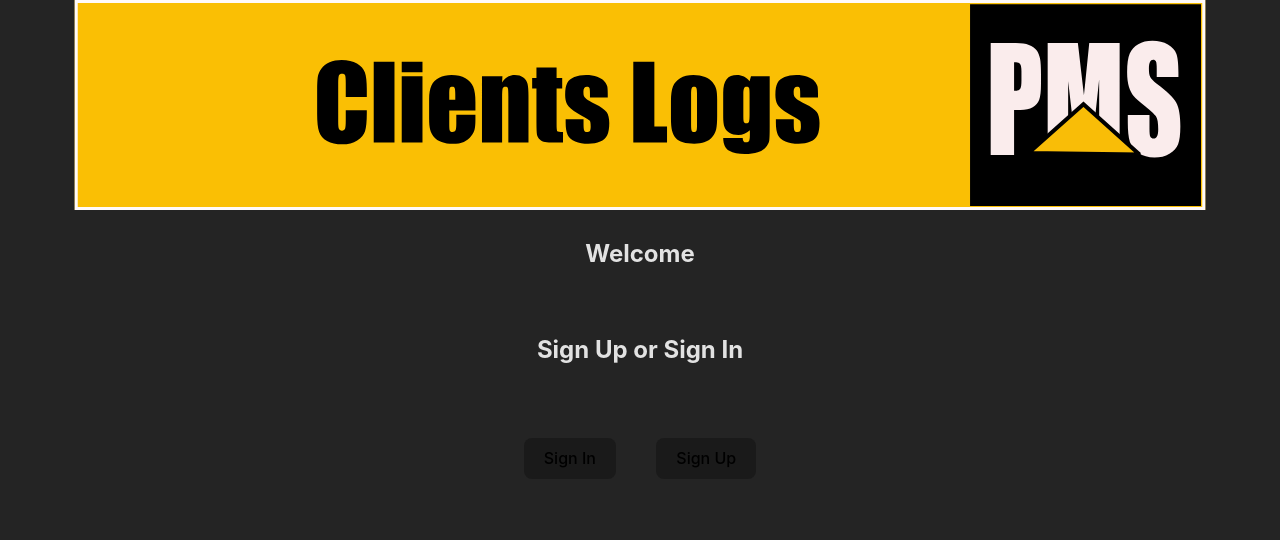
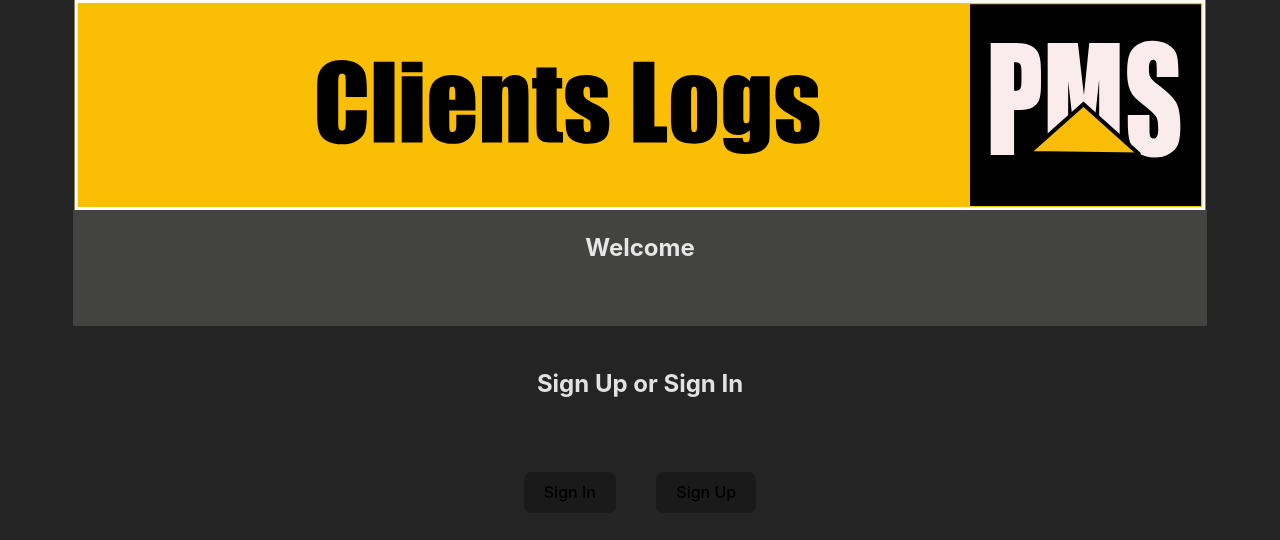
Before and after one commit to babujal/client-logs-frontend-react, a React (Vite) app: page / in a window 1280 px wide. Shown: the top 540 px of the page. Built offline with nearby package versions, Linux system fonts and the light colour scheme; no server answers.

Commit message:
NavBar background color chage

```diff
--- a/src/components/Header.css
+++ b/src/components/Header.css
@@ -1,3 +1,7 @@
+.header {
+    height: max-content;
+}
+
 img {
     height: auto;
     width: 100%;
--- a/src/components/Header.jsx
+++ b/src/components/Header.jsx
@@ -2,9 +2,7 @@ import './Header.css'
 
 const HeaderImage = () => {
     return (
-        <div className="header">
             <img src="/clientLogo.svg" alt="site's Logo" />
-        </div>
     )
 };
 
--- a/src/components/NavBar.css
+++ b/src/components/NavBar.css
@@ -1,6 +1,8 @@
 nav {
     display: flex;
     justify-content: center;
+    margin-bottom: 40px;
+    background-color: rgb(67, 67, 66);
 }
 
 .navBtn {
```
